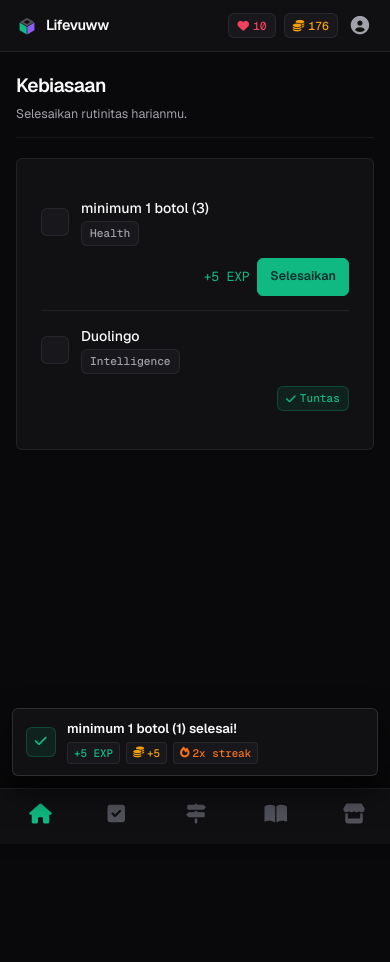
After one commit to fahmimaulanairsyad/Lifevuww, a PHP site: page /preview-toast.html in a window 390 px wide. The commit adds this page. Run offline with PHP 8.4, Linux system fonts and the light colour scheme.

Commit message:
Redesign reward toast: compact chips layout, mobile full-width above tab bar
- Replaced inline-styled markup with semantic toast classes
- Reward breakdown now renders as bordered mono chips that wrap cleanly
- Title truncates with ellipsis instead of overflowing the panel
- On mobile the toast spans full width and sits above the bottom tab bar
  instead of covering the navigation
- Desktop keeps the bottom-right placement with a capped 340px width

```diff
--- a/assets/css/style.css
+++ b/assets/css/style.css
@@ -580,21 +580,22 @@ input[type="date"]::-webkit-calendar-picker-indicator {
     transition: width 0.3s cubic-bezier(0.16, 1, 0.3, 1);
 }
 
-/* Toast */
+/* Reward Toast */
 .dopamine-toast {
     position: fixed;
     bottom: 1.5rem;
     right: 1.5rem;
+    max-width: 340px;
     background-color: var(--bg-surface);
     border: 1px solid var(--border-subtle);
     border-radius: var(--radius);
-    padding: 0.9rem 1.1rem;
+    padding: 0.8rem 0.9rem;
     display: flex;
     align-items: center;
-    gap: 0.9rem;
+    gap: 0.7rem;
     z-index: 100;
     box-shadow: 0 16px 32px rgba(0, 0, 0, 0.6);
-    animation: toastSlide 0.2s cubic-bezier(0.16, 1, 0.3, 1) forwards;
+    animation: toastSlide 0.24s cubic-bezier(0.16, 1, 0.3, 1) forwards;
 }
 
 @keyframes toastSlide {
@@ -603,8 +604,9 @@ input[type="date"]::-webkit-calendar-picker-indicator {
 }
 
 .toast-icon {
-    width: 32px;
-    height: 32px;
+    width: 30px;
+    height: 30px;
+    flex-shrink: 0;
     border-radius: var(--radius);
     background-color: var(--accent-dim);
     border: 1px solid var(--accent-border);
@@ -612,8 +614,49 @@ input[type="date"]::-webkit-calendar-picker-indicator {
     display: flex;
     align-items: center;
     justify-content: center;
-    font-size: 0.95rem;
+    font-size: 0.85rem;
 }
+
+.toast-body {
+    flex: 1;
+    min-width: 0;
+}
+
+.toast-title {
+    font-size: 0.85rem;
+    font-weight: 600;
+    color: var(--text-primary);
+    line-height: 1.3;
+    margin-bottom: 4px;
+    overflow: hidden;
+    text-overflow: ellipsis;
+    white-space: nowrap;
+}
+
+.toast-rewards {
+    display: flex;
+    flex-wrap: wrap;
+    align-items: center;
+    gap: 4px 6px;
+}
+
+.toast-reward {
+    display: inline-flex;
+    align-items: center;
+    gap: 3px;
+    font-family: var(--font-mono);
+    font-size: 0.72rem;
+    font-weight: 500;
+    padding: 2px 6px;
+    border-radius: 4px;
+    background-color: var(--bg-surface-hover);
+    border: 1px solid var(--border-hairline);
+    white-space: nowrap;
+}
+
+.toast-reward.exp { color: var(--accent); }
+.toast-reward.gold { color: var(--status-warning); }
+.toast-reward.streak { color: #f97316; }
 
 /* Streak Nag Banner (desktop position) */
 .nag-banner {
@@ -943,6 +986,18 @@ body.nag-active .app-main {
         font-size: 0.88rem !important;
     }
 
+    /* Reward Toast: full width, sits above the bottom tab bar */
+    .dopamine-toast {
+        left: 0.75rem;
+        right: 0.75rem;
+        bottom: calc(68px + env(safe-area-inset-bottom, 0px));
+        max-width: none;
+        padding: 0.7rem 0.8rem;
+    }
+
+    .toast-title { font-size: 0.82rem; }
+    .toast-reward { font-size: 0.68rem; }
+
     .modal-dialog {
         margin: 0.5rem;
     }
--- /dev/null
+++ b/preview-toast.html
@@ -0,0 +1,89 @@
+<!DOCTYPE html>
+<html lang="id" class="is-mobile">
+<head>
+    <meta charset="UTF-8">
+    <meta name="viewport" content="width=device-width, initial-scale=1.0">
+    <title>Lifevuww - Toast Preview</title>
+    <link href="https://fonts.googleapis.com/css2?family=Geist:wght@400;500;600;700&family=Geist+Mono:wght@400;500;600&display=swap" rel="stylesheet">
+    <link href="https://cdnjs.cloudflare.com/ajax/libs/font-awesome/6.0.0/css/all.min.css" rel="stylesheet">
+    <link href="../assets/css/style.css" rel="stylesheet">
+</head>
+<body>
+    <div class="app-layout">
+        <header class="mobile-top-bar">
+            <a href="#" class="mobile-brand">
+                <img src="../assets/images/logo.svg" alt="Logo" class="mobile-logo">
+                <span class="mobile-brand-title">Lifevuww</span>
+            </a>
+            <div class="mobile-vitals">
+                <span class="mobile-chip hp"><i class="fas fa-heart"></i> 10</span>
+                <span class="mobile-chip gold"><i class="fas fa-coins"></i> 176</span>
+                <a href="#" class="mobile-profile-link"><i class="fas fa-user-circle"></i></a>
+            </div>
+        </header>
+
+        <aside class="app-sidebar">
+            <nav class="sidebar-nav">
+                <a href="#" class="nav-item active"><i class="fas fa-home"></i> <span>Dasbor</span></a>
+                <a href="#" class="nav-item"><i class="fas fa-check-square"></i> <span>Kebiasaan</span></a>
+                <a href="#" class="nav-item"><i class="fas fa-map-signs"></i> <span>Misi</span></a>
+                <a href="#" class="nav-item"><i class="fas fa-book-open"></i> <span>Keahlian</span></a>
+                <a href="#" class="nav-item"><i class="fas fa-store"></i> <span>Toko</span></a>
+            </nav>
+        </aside>
+
+        <main class="app-main">
+            <div class="main-container">
+                <div class="page-header">
+                    <div>
+                        <h1 class="page-title">Kebiasaan</h1>
+                        <p class="page-subtitle">Selesaikan rutinitas harianmu.</p>
+                    </div>
+                </div>
+                <div class="bento-panel">
+                    <div class="data-row">
+                        <div class="data-main">
+                            <div style="width: 28px; height: 28px; border-radius: var(--radius); background: var(--bg-surface-hover); border: 1px solid var(--border-hairline);"></div>
+                            <div>
+                                <div class="data-title">minimum 1 botol (3)</div>
+                                <div class="data-meta"><span class="badge-status">Health</span></div>
+                            </div>
+                        </div>
+                        <div class="data-actions">
+                            <span class="font-mono text-accent" style="font-size: 0.82rem;">+5 EXP</span>
+                            <button class="btn-core btn-accent" style="padding: 0.35rem 0.75rem; font-size: 0.78rem;">Selesaikan</button>
+                        </div>
+                    </div>
+                    <div class="data-row">
+                        <div class="data-main">
+                            <div style="width: 28px; height: 28px; border-radius: var(--radius); background: var(--bg-surface-hover); border: 1px solid var(--border-hairline);"></div>
+                            <div>
+                                <div class="data-title">Duolingo</div>
+                                <div class="data-meta"><span class="badge-status">Intelligence</span></div>
+                            </div>
+                        </div>
+                        <div class="data-actions">
+                            <span class="badge-status accent"><i class="fas fa-check"></i> Tuntas</span>
+                        </div>
+                    </div>
+                </div>
+            </div>
+        </main>
+    </div>
+
+    <!-- Reward Toast (new design) -->
+    <div class="dopamine-toast" id="dopamineToast" role="status">
+        <div class="toast-icon">
+            <i class="fas fa-check"></i>
+        </div>
+        <div class="toast-body">
+            <div class="toast-title">minimum 1 botol (1) selesai!</div>
+            <div class="toast-rewards">
+                <span class="toast-reward exp">+5 EXP</span>
+                <span class="toast-reward gold"><i class="fas fa-coins"></i> +5</span>
+                <span class="toast-reward streak"><i class="fas fa-fire"></i> 2x streak</span>
+            </div>
+        </div>
+    </div>
+</body>
+</html>
```
Also changed, not shown: includes/footer.php (+8 -10 lines).
